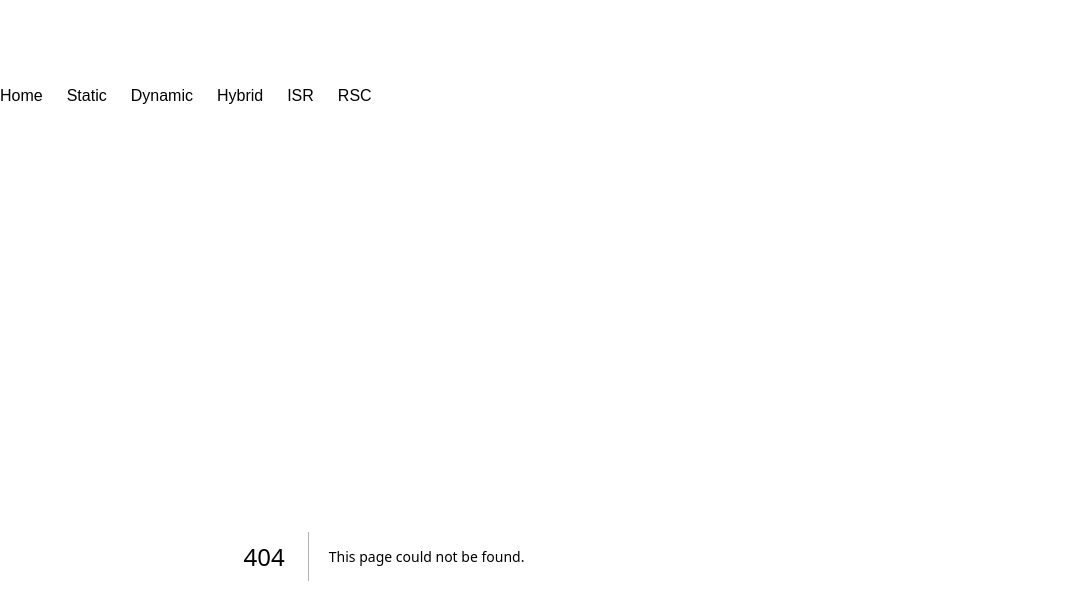
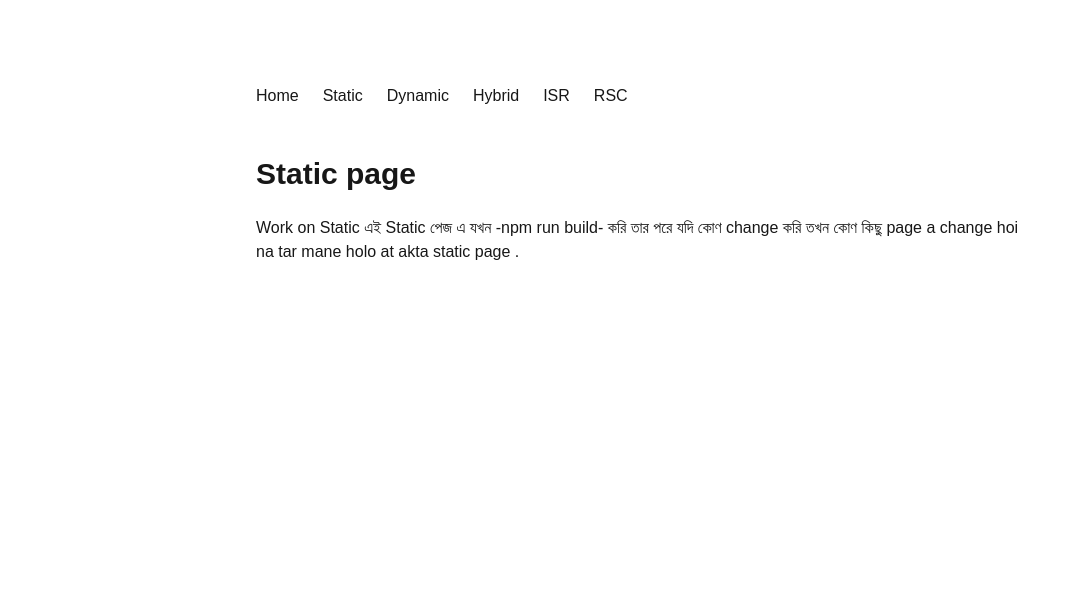
Before and after one commit to ehasun15019/interactive-next.js-class-3, a Next.js app: page /static in a window 1280 px wide. Before the commit this address had no page. Shown: the top 604 px of the page, without its empty margins (0-1079 px from the left). Built offline with nearby package versions, Linux system fonts and the light colour scheme.

Commit message:
create static folder

```diff
--- a/src/app/page.js
+++ b/src/app/page.js
@@ -1,8 +1,6 @@
-import Image from "next/image";
-
 export default function Home() {
   return (
-    <div className="flex flex-col">
+    <div className="flex flex-col gap-6">
       <h3 className="text-3xl font-extrabold">This is next js class (3)</h3>
 
       <p>
--- /dev/null
+++ b/src/app/static/page.js
@@ -0,0 +1,12 @@
+export default function Static() {
+  return (
+    <div className="flex flex-col gap-6">
+      <h3 className="text-3xl font-extrabold">Static page</h3>
+
+      <p>
+        Work on Static
+        এই Static পেজ এ যখন -npm run build- করি তার পরে যদি কোণ change করি তখন কোণ কিছু page a change hoi na tar mane holo at akta static page .
+      </p>
+    </div>
+  );
+}
```
